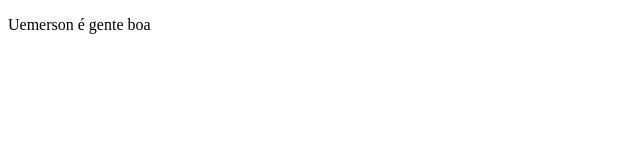
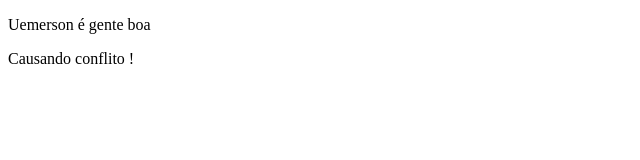
Before and after one commit to gabriel2302/Aula-github, a plain HTML site: page index.html in a window 1280 px wide. Shown: the whole page, without its empty margins (0-640 px from the left). Drawn offline with Linux system fonts and the light colour scheme.

Commit message:
causando conflito

```diff
--- a/index.html
+++ b/index.html
@@ -11,6 +11,7 @@
 
 <body>
     <p> Uemerson é gente boa</p>
+    <p> Causando conflito !</p>
 </body>
 
 </html>
```
